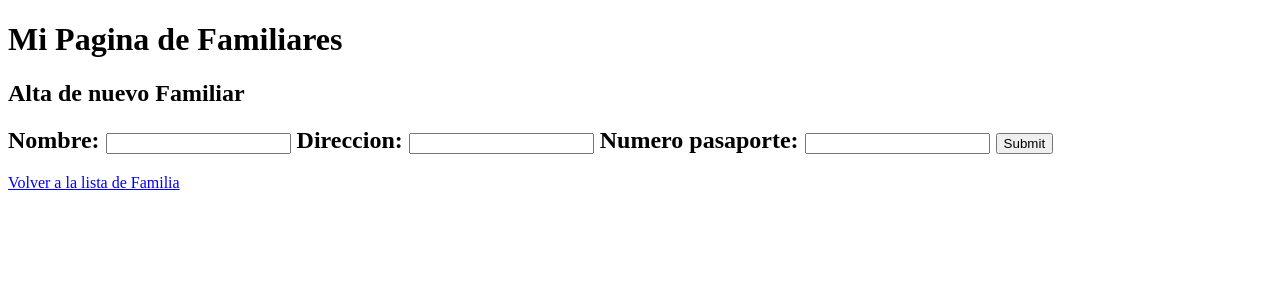
After one commit to jeremegias/nuestro-primer-mvt, a Django app: page /familiares/alta_familiar in a window 1280 px wide. The commit adds this page. Shown: the top 300 px of the page. Run offline with Django 4.2, Linux system fonts and the light colour scheme.

Commit message:
revision jueves

```diff
--- a/familiares_app/forms.py
+++ b/familiares_app/forms.py
@@ -1,4 +1,11 @@
 from django import forms
+from familiares_app.models import Familiar
 
 class Buscar(forms.Form):
-    nombre = forms.CharField(max_length=100)
+    nombre = forms.CharField(max_length=10)
+    nombre = forms.CharField(max_length=10,
+                            widget=forms.TextInput(attrs={"placeholder": "busque algo..."}))
+class FamiliarForm(forms.ModelForm):
+    class Meta:
+        model = Familiar
+        fields = ['nombre', 'direccion', 'numero_pasaporte']
--- a/familiares_app/models.py
+++ b/familiares_app/models.py
@@ -6,4 +6,4 @@ class Familiar(models.Model):
     direccion = models.CharField(max_length=200)
     numero_pasaporte = models.IntegerField()
     def __str__(self):
-        return f"{self.nombre}, {self.numero_pasaporte}, {self.id}"
+        return f"{self.nombre}, {self.direccion}, {self.numero_pasaporte}, {self.id}"
--- /dev/null
+++ b/familiares_app/templates/familiares_app/alta_familiar.html
@@ -0,0 +1,14 @@
+{% extends 'familiares_app/base.html' %}
+{% block titulo%} Alta de nuevo Familiar {% endblock %}
+{% block contenido %}
+
+<form action="/familiares_app/alta_familiar" method="post">
+    {% csrf_token %}
+    {{ form }}
+    <input type="submit" value="Submit">
+</form>
+
+<h2 style="color:green">{{msg_exito}}</h2>
+<a href="/familiares">Volver a la lista de Familia</a>
+
+{% endblock %}
--- /dev/null
+++ b/familiares_app/templates/familiares_app/base.html
@@ -0,0 +1,17 @@
+<!DOCTYPE html>
+<html lang="en">
+
+<head>
+    <meta charset="UTF-8">
+    <meta http-equiv="X-UA-Compatible" content="IE=edge">
+    <meta name="viewport" content="width=device-width, initial-scale=1.0">
+    <title>Document</title>
+</head>
+
+<body>
+    <h1> Mi Pagina de Familiares </h1>
+    <h2>{% block titulo %}{% endblock %}<h2>
+    {% block contenido %}{% endblock %}
+</body>
+
+</html>
--- a/familiares_app/views.py
+++ b/familiares_app/views.py
@@ -1,22 +1,34 @@
 from django.shortcuts import render
+from django.shortcuts import render, get_object_or_404
 from familiares_app.models import Familiar
-def index(request):
-    return render(request, "familiares_app/saludar.html")# Create your views here.
+from familiares_app.forms import Buscar
+from familiares_app.forms import Buscar, FamiliarForm
+from django.views import View
 
 def monstrar_familiares(request):
     lista_familiares = Familiar.objects.all()
     return render(request, "familiares_app/familiares.html", {"lista_familiares": lista_familiares})
 
-from familiares_app.forms import Buscar # <--- NUEVO IMPORT
-from django.views import View # <-- NUEVO IMPORT
+def buscar(request):
+    lista_de_nombre = ["German", "Daniel", "Romero", "Alvaro"]
+    query = request.GET['q']
+    if query in lista_de_nombre:
+        indice_de_resultado = lista_de_nombre.index(query)
+        resultado = lista_de_nombre[indice_de_resultado]
+    else:
+        resultado = "no hay match"
+    return render(request, 'familiares_app/buscar.html', {"resultado": resultado})
+
 
 class BuscarFamiliar(View):
     form_class = Buscar
     template_name = 'familiares_app/buscar.html'
     initial = {"nombre":""}
+
     def get(self, request):
         form = self.form_class(initial=self.initial)
         return render(request, self.template_name, {'form':form})
+
     def post(self, request):
         form = self.form_class(request.POST)
         if form.is_valid():
@@ -24,5 +36,62 @@ class BuscarFamiliar(View):
             lista_familiares = Familiar.objects.filter(nombre__icontains=nombre).all()
             form = self.form_class(initial=self.initial)
             return render(request, self.template_name, {'form':form,
-                                                        'lista_familiares':lista_familiares})
+                                                         'lista_familiares':lista_familiares})
         return render(request, self.template_name, {"form": form})
+
+class AltaFamiliar(View):
+
+     form_class = FamiliarForm
+     template_name = 'familiares_app/alta_familiar.html'
+     initial = {"nombre":"", "direccion":"", "numero_pasaporte":""}
+
+     def get(self, request):
+         form = self.form_class(initial=self.initial)
+         return render(request, self.template_name, {'form':form})
+
+     def post(self, request):
+         form = self.form_class(request.POST)
+         if form.is_valid():
+             form.save()
+             msg_exito = f"se cargo con éxito el familiar {form.cleaned_data.get('nombre')}"
+             form = self.form_class(initial=self.initial)
+             return render(request, self.template_name, {'form':form,
+                                                         'msg_exito': msg_exito})
+
+         return render(request, self.template_name, {"form": form})
+
+
+class ActualizarFamiliar(View):
+    form_class = FamiliarForm
+    template_name = 'familiares_app/actualizar_familiar.html'
+    initial = {"nombre":"", "direccion":"", "numero_pasaporte":""}
+
+   # prestar atención ahora el method get recibe un parametro pk == primaryKey == identificador único
+def get(self, request, pk):
+    familiar = get_object_or_404(Familiar, pk=pk)
+    form = self.form_class(instance=familiar)
+    return render(request, self.template_name, {'form':form,'familiar': familiar})
+
+   # prestar atención ahora el method post recibe un parametro pk == primaryKey == identificador único
+def post(self, request, pk):
+    familiar = get_object_or_404(Familiar, pk=pk)
+    form = self.form_class(request.POST ,instance=familiar)
+    if form.is_valid():
+        form.save()
+        msg_exito = f"se actualizó con éxito el familiar {form.cleaned_data.get('nombre')}"
+        form = self.form_class(initial=self.initial)
+        return render(request, self.template_name, {'form':form,
+                                                       'familiar': familiar,
+                                                       'msg_exito': msg_exito})
+
+        return render(request, self.template_name, {"form": form})
+
+
+class BorrarFamiliar(View):
+    template_name = 'familiares_app/familiares.html'
+
+    def get(self, request, pk):
+        familiar = get_object_or_404(Familiar, pk=pk)
+        familiar.delete()
+        familiares = Familiar.objects.all()
+        return render(request, self.template_name, {'lista_familiares': familiares})
--- a/mvt/settings.py
+++ b/mvt/settings.py
@@ -23,7 +23,7 @@ BASE_DIR = Path(__file__).resolve().parent.parent
 SECRET_KEY = 'django-insecure-y7e3qg)^tt3h13xlv&a16qiji^hdh%34tcz2ao2urn3d!p@#q8'
 
 # SECURITY WARNING: don't run with debug turned on in production!
-DEBUG = True
+DEBUG=True
 
 ALLOWED_HOSTS = []
 
@@ -37,7 +37,7 @@ INSTALLED_APPS = [
     'django.contrib.sessions',
     'django.contrib.messages',
     'django.contrib.staticfiles',
-    'familiares_app.apps.FamiliaresConfig', # ESTA ES LA NUEVA APP !!
+    'familiares_app',
 ]
 
 MIDDLEWARE = [
--- a/mvt/urls.py
+++ b/mvt/urls.py
@@ -15,12 +15,12 @@ Including another URLconf
 """
 from django.contrib import admin
 from django.urls import path
-from familiares_app.views import index
-from familiares_app.views import index, monstrar_familiares
-from familiares_app.views import (index, monstrar_familiares, BuscarFamiliar)
+from familiares_app.views import (monstrar_familiares, BuscarFamiliar, AltaFamiliar, ActualizarFamiliar, BorrarFamiliar)
 urlpatterns = [
     path('admin/', admin.site.urls),
-    path('saludar/', index),
-    path('mi-familia/', monstrar_familiares),
-    path('mi-familia/buscar', BuscarFamiliar.as_view())
+    path('familiares/', monstrar_familiares),
+    path('familiares/buscar', BuscarFamiliar.as_view()),
+    path('familiares/alta_familiar', AltaFamiliar.as_view()),
+    path('familiares/borrar/<int:pk>', ActualizarFamiliar.as_view()),
+    path('familiares/actualizar/<int:pk>', BorrarFamiliar.as_view()),
 ]
```
Also changed, not shown: familiares_app/templates/familiares_app/actualizar_familiar.html (added, +16 -0 lines), familiares_app/templates/familiares_app/buscar.html (+5 -14 lines), familiares_app/templates/familiares_app/familiares.html (+14 -17 lines), db.sqlite3.
